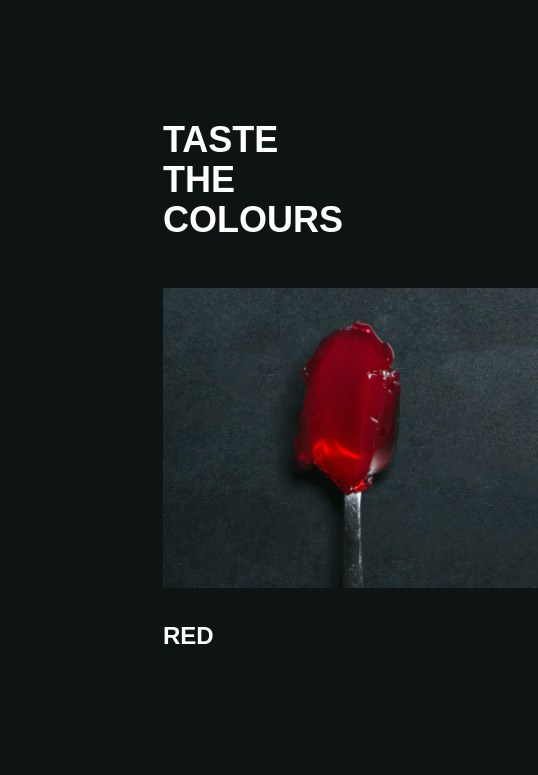
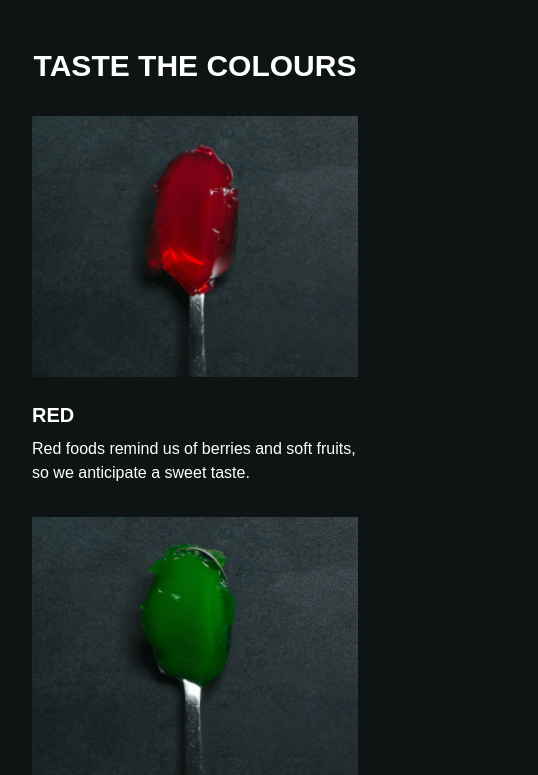
Before and after one commit to rebpacquiao/orchard, a Next.js app: page / in a window 390 px wide. Shown: the top 775 px of the page, 538 px wide, since content can reach past the window. Built offline with nearby package versions, Linux system fonts and the light colour scheme.

Commit message:
Refactor BlockCards component layout and styles for improved responsiveness and readability

```diff
--- a/src/app/components/BlockCards/blockCards.tsx
+++ b/src/app/components/BlockCards/blockCards.tsx
@@ -3,33 +3,29 @@ import Image from 'next/image';
 
 export default function BlockCards() {
     return (
-        <section className="py-[120px] px-[147px]">
+        <section className="py-12 md:py-[120px] px-4 md:px-[147px]">
             <div className="max-w-[1240px] mx-auto">
-                <h1 className="text-4xl font-bold text-center text-white mb-12 uppercase">Taste the colours</h1>
+                <h1 className="text-3xl md:text-4xl font-bold text-center text-white mb-8 md:mb-12 uppercase">Taste the colours</h1>
 
-                <div className="flex flex-col sm:flex-row justify-start items-start gap-8">
+                <div className="grid grid-cols-1 sm:grid-cols-1 lg:grid-cols-3 gap-8">
                     {data.map((item: any) => (
                         <div
                             key={item.id}
-                            className="w-[375px] h-[460px] flex flex-col gap-8"
+                            className="flex flex-col gap-6 md:gap-8"
                         >
-                            <div className="relative w-[375px] h-[300px]">
+                            <div className="relative w-full aspect-[5/4]">
                                 <Image
-                                    width={375}
-                                    height={300}
                                     src={item.image}
                                     alt={`${item.color} food`}
+                                    fill
+                                    sizes="(max-width: 640px) 100vw, (max-width: 768px) 50vw, 33vw"
                                     quality={100}
                                     className="object-cover"
                                 />
                             </div>
                             <div className="flex-grow text-white">
-                                <h2 className="text-2xl font-bold mb-3 uppercase">{item.color}</h2>
-                                <p className="text-white">
-                                    {item.color === 'Red' && 'Red foods remind us of berries and soft fruits, so we anticipate a sweet taste.'}
-                                    {item.color === 'Green' && 'Fresh, zingy green colours are reminiscent of unripe fruit, promising sour or acid flavours.'}
-                                    {item.color === 'White' && 'White foods evoke memories of salt and salty flavours, driving the expectation of a savoury treat.'}
-                                </p>
+                                <h2 className="text-xl md:text-2xl font-bold mb-2 md:mb-3 uppercase">{item.color}</h2>
+                                <p className="text-white">{item.description}</p>
                             </div>
                         </div>
                     ))}
```
